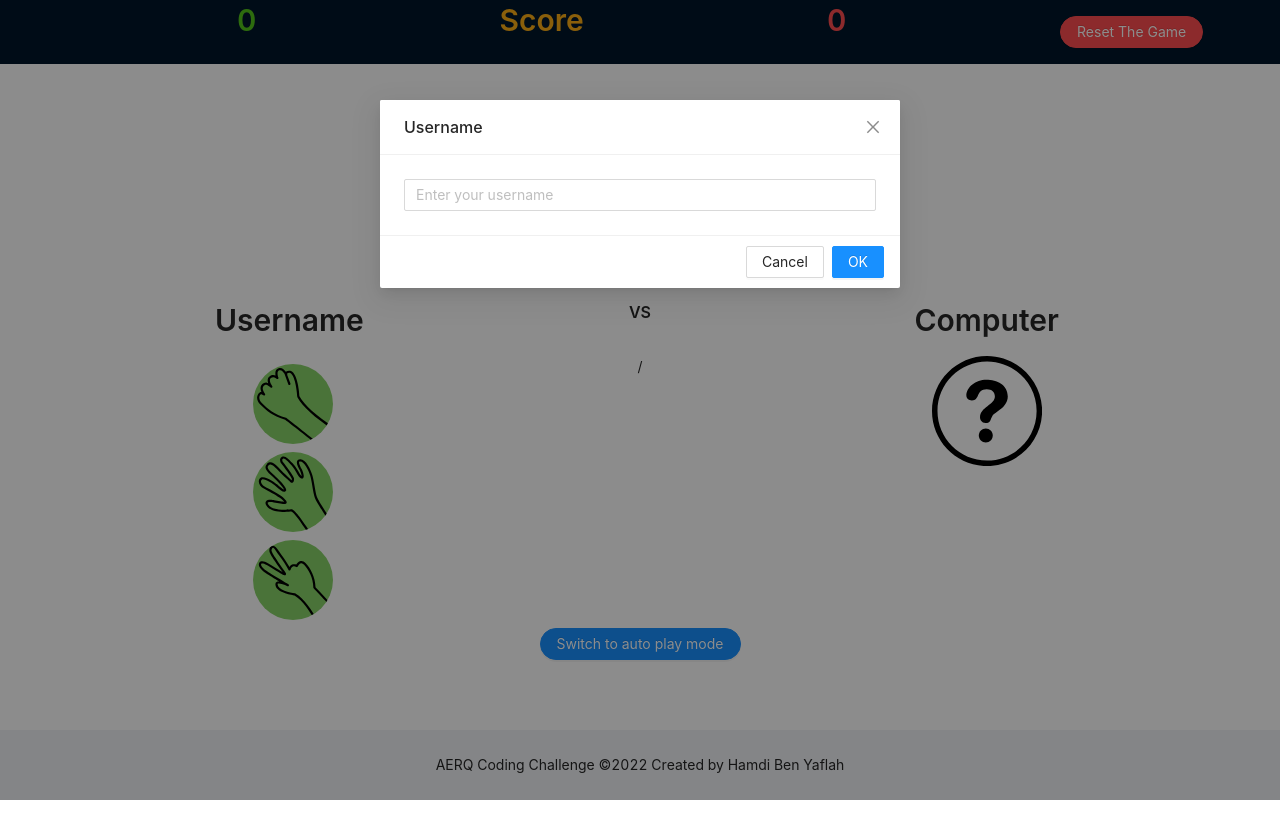
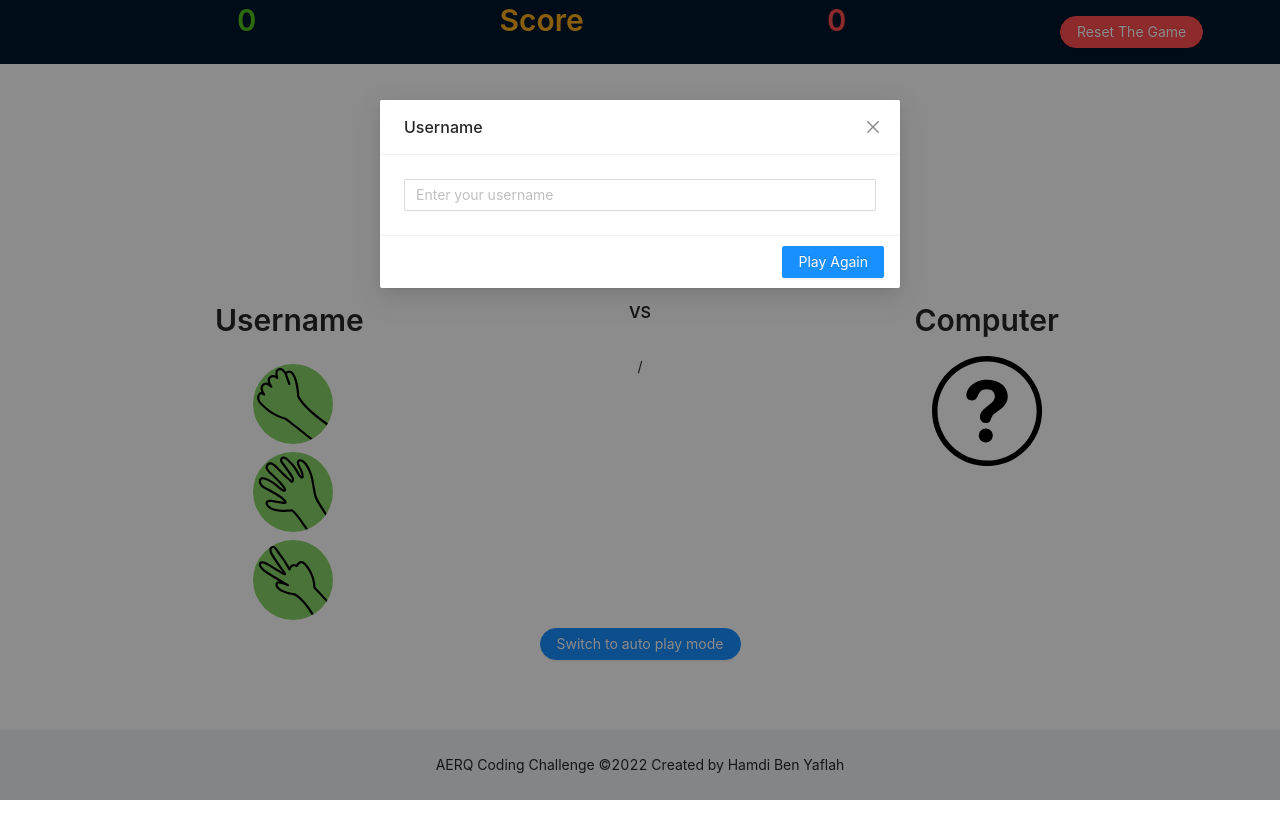
Before and after one commit to hamdi-ben-yaflah/rock-paper-scessior, a React (Create React App) app: page /solo in a window 1280 px wide. Shown: the top 838 px of the page. Built offline with nearby package versions, Linux system fonts and the light colour scheme.

Commit message:
add dashboard page test

```diff
--- a/src/components/UsernamePopup/UsernamePopup.tsx
+++ b/src/components/UsernamePopup/UsernamePopup.tsx
@@ -1,5 +1,5 @@
 /* eslint-disable no-unused-vars */
-import { Input, Modal } from "antd";
+import { Button, Input, Modal } from "antd";
 import React, { useState } from "react";
 
 interface UsernamePopupProps {
@@ -27,12 +27,22 @@ function UsernamePopup({ setUsername, isModalVisible }: UsernamePopupProps) {
       }}
       title="Username"
       visible={isModalVisible}
-      onOk={handleOk}
+      footer={[
+        <Button
+          key="ok"
+          type="primary"
+          onClick={handleOk}
+          data-cy="save-button"
+        >
+          Play Again
+        </Button>,
+      ]}
     >
       <Input
         placeholder="Enter your username"
         value={localUsername}
         onChange={handleUsername}
+        data-cy="username-input"
       />
     </Modal>
   );
--- a/src/pages/Dashboard/Dashboard.tsx
+++ b/src/pages/Dashboard/Dashboard.tsx
@@ -17,12 +17,14 @@ function Dashboard({ setGameMode }: DashboardProps) {
   useEffect(() => setGameMode("not-set"), []);
 
   return (
+    <div data-cy="dashboard-page">
       <Space direction="vertical">
         <Title>Welcome To Rock, Paper, Scessior Game</Title>
         <Title level={3}>Choose The Game Mode</Title>
         <Row justify="center">
           <Col span={11}>
             <Link
+              data-cy="solo-button"
               to="/solo"
               className={styles.link}
               onClick={() => setGameMode("solo")}
@@ -33,6 +35,7 @@ function Dashboard({ setGameMode }: DashboardProps) {
           <Col span={2}>/</Col>
           <Col span={11}>
             <Link
+              data-cy="auto-play-button"
               to="/auto"
               className={styles.link}
               onClick={() => setGameMode("auto")}
@@ -42,6 +45,7 @@ function Dashboard({ setGameMode }: DashboardProps) {
           </Col>
         </Row>
       </Space>
+    </div>
   );
 }
 
--- a/src/pages/Game/Game.tsx
+++ b/src/pages/Game/Game.tsx
@@ -55,7 +55,11 @@ function Game({ setScore }: GameProps) {
     <div className={styles.container}>
       <Row className={styles.header}>
         <Col span={11}>
-          <Row justify="center" className={styles.username}>
+          <Row
+            justify="center"
+            className={styles.username}
+            data-cy="username-label"
+          >
             <Title level={2}>{username || "Username"}</Title>
             {username && (
               <Button
```
Also changed, not shown: 1 other file (tests, documents, lock files or other folders). Lines whose indentation alone changed are shown as unchanged.
